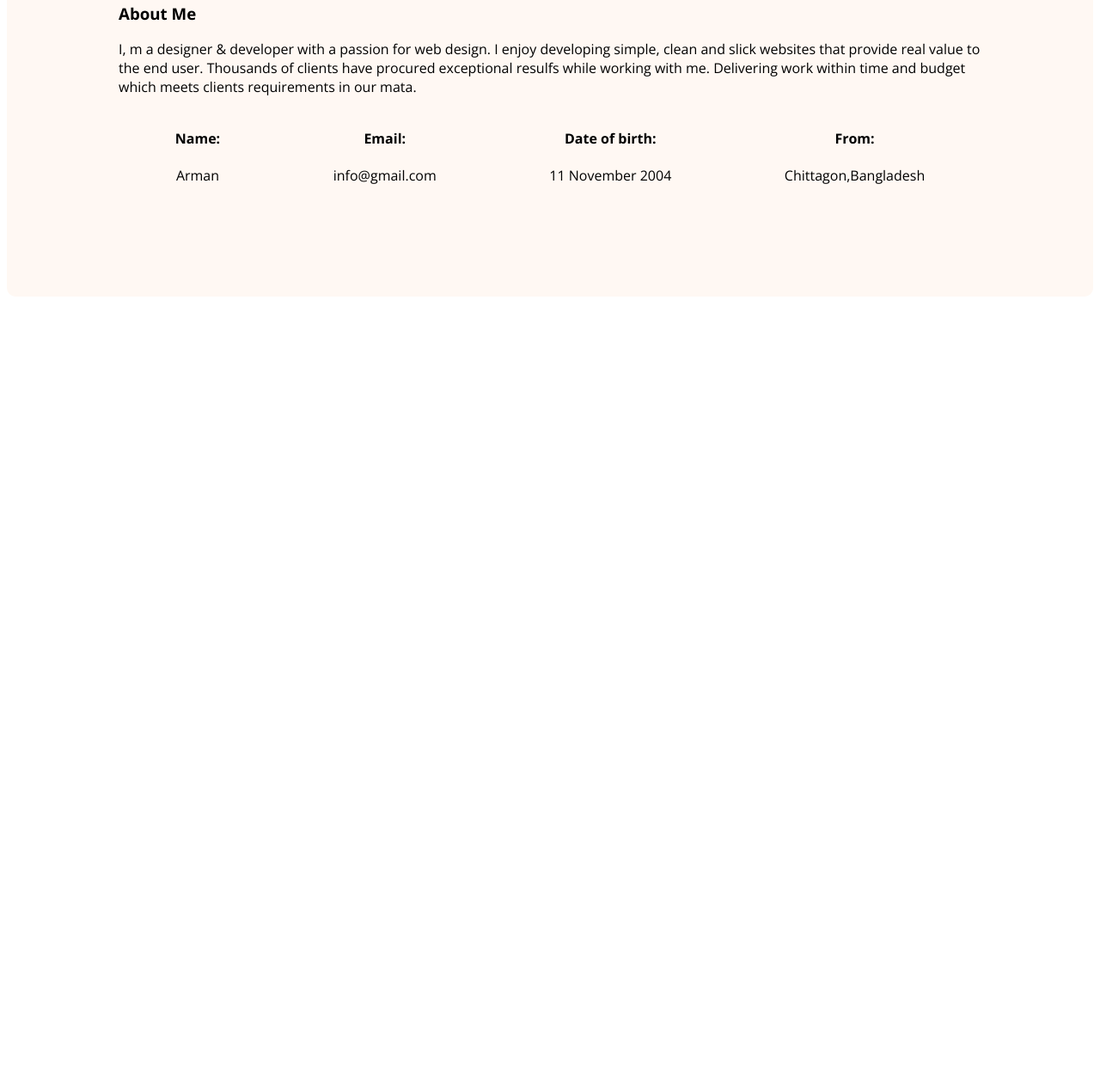
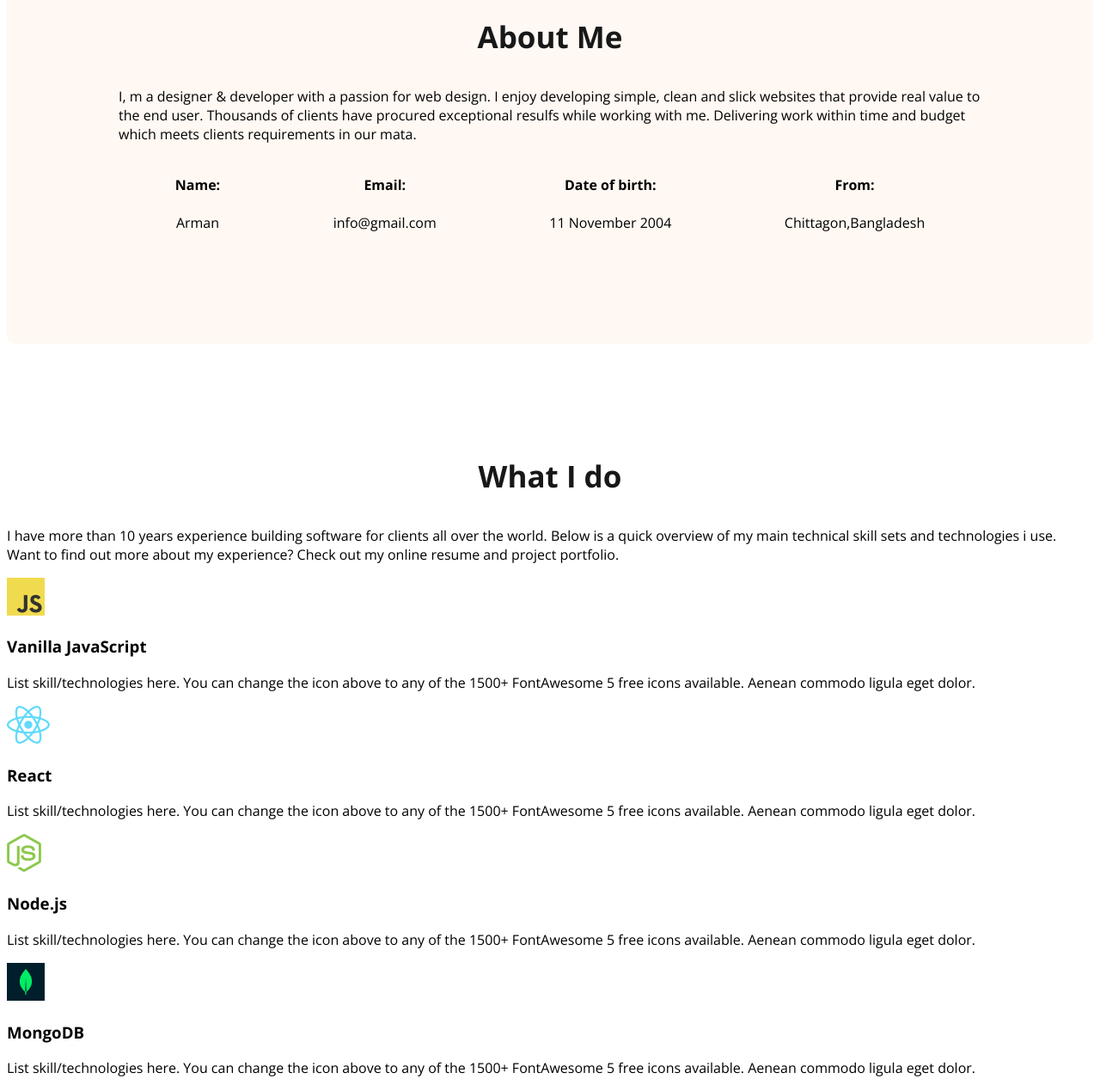
Before and after one commit to Arm19an/devloper-protfolio, a plain HTML site: page index.html in a window 1280 px wide. Shown: the part 928-2197 px from the top of the page at 86% size. Before the commit the page ends 1403 px from the top, so only its background shows below. Drawn offline with nearby package versions, Linux system fonts and the light colour scheme; a web font is replaced by a local one.

Commit message:
added what i do section

```diff
--- a/index.html
+++ b/index.html
@@ -53,6 +53,33 @@
                 </div>
             </div>
         </section>
+        <!-- What i do section -->
+        <section>
+            <h3 class="section-title">What I do</h3>
+            <p id="What-I-do-description" class="section-description">I have more than 10 years experience building software for clients all over the world. Below is a quick overview of my main technical skill sets and technologies i use. Want to find out more about my experience? Check out my online resume and project portfolio.</p>
+            <div class="skills-container">
+                <div class="skills">
+                    <img src="images/icons/js.png" alt="">
+                    <h3 class="skill-title">Vanilla JavaScript</h3>
+                    <p class="skill-description">List skill/technologies here. You can change the icon above to any of the 1500+ FontAwesome 5 free icons available. Aenean commodo ligula eget dolor.</p>
+                </div>
+                <div class="skills">
+                    <img src="images/icons/react.png" alt="">
+                    <h3 class="skill-title">React</h3>
+                    <p class="skill-description">List skill/technologies here. You can change the icon above to any of the 1500+ FontAwesome 5 free icons available. Aenean commodo ligula eget dolor.</p>
+                </div>
+                <div class="skills">
+                    <img src="images/icons/nodejs.png" alt="">
+                    <h3 class="skill-title">Node.js</h3>
+                    <p class="skill-description">List skill/technologies here. You can change the icon above to any of the 1500+ FontAwesome 5 free icons available. Aenean commodo ligula eget dolor.</p>
+                </div>
+                <div class="skills">
+                    <img src="images/icons/mongo.png" alt="">
+                    <h3 class="skill-title">MongoDB</h3>
+                    <p class="skill-description">List skill/technologies here. You can change the icon above to any of the 1500+ FontAwesome 5 free icons available. Aenean commodo ligula eget dolor.</p>
+                </div>
+            </div>
+        </section>
     </main>
     <footer>
 
--- a/styles/protfolio.css
+++ b/styles/protfolio.css
@@ -99,8 +99,20 @@ main{
 .about-info-container{
     display: flex;
     justify-content: space-around;
-
 }
 .about-info{
     text-align: center;
 }
+
+.section-title{
+    color: #181818;
+    text-align: center;
+    font-size: 35px;
+    font-style: normal;
+    font-weight: 700;
+
+}
+.what-I-do-description{
+    padding: 30px 150px;
+
+}
```
